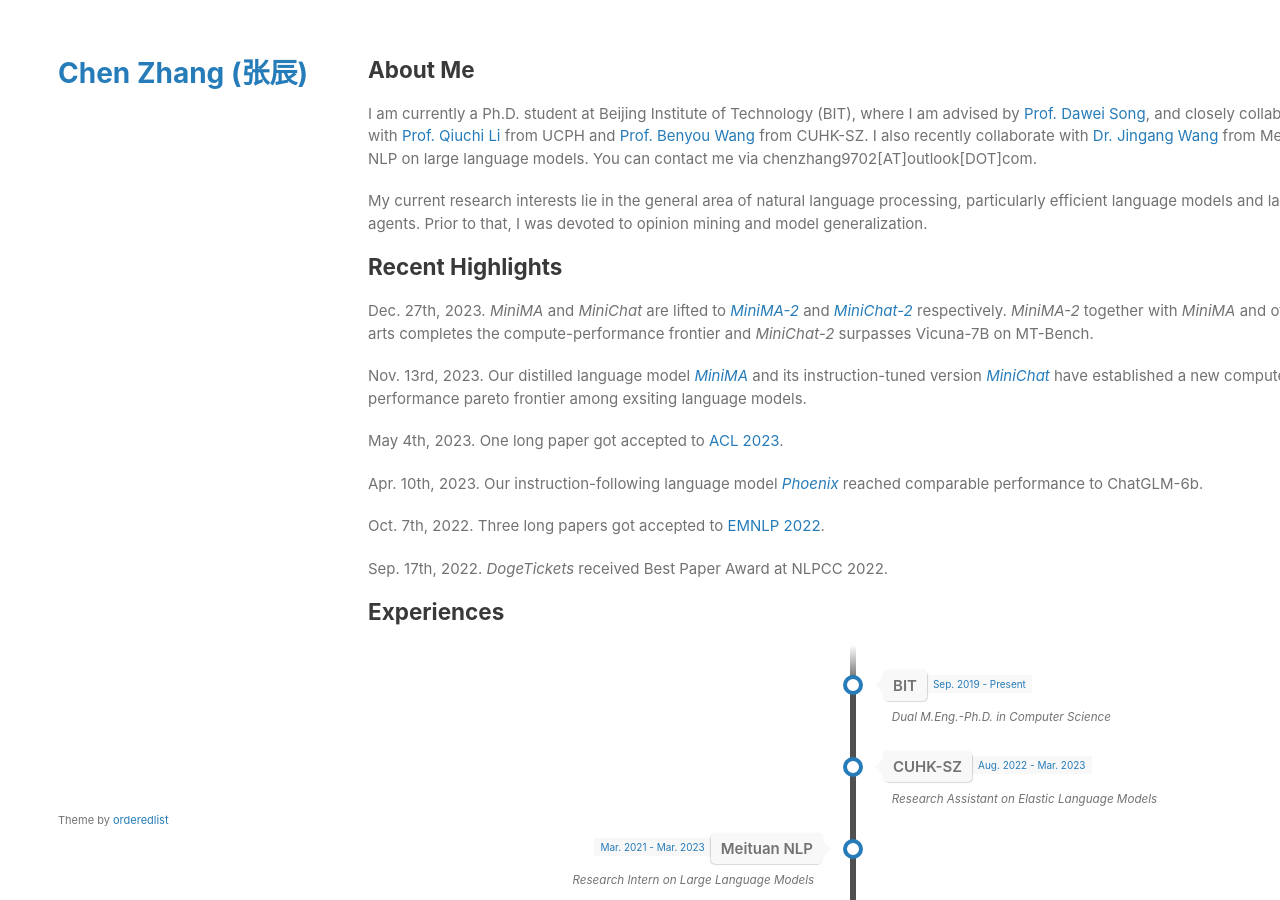
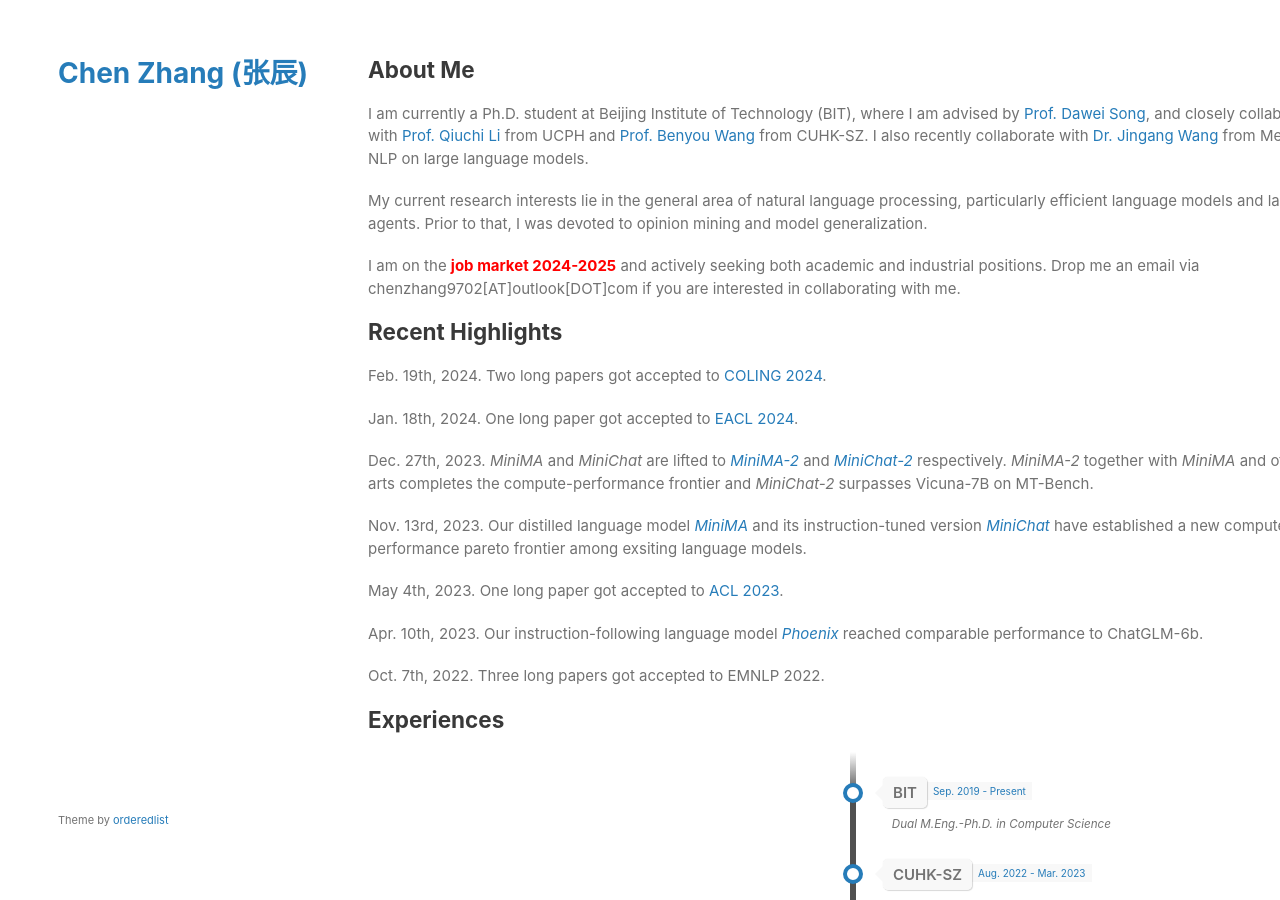
Before and after one commit to GeneZC/genezc.github.io, a Jekyll site: the page built from index.md, in a window 1280 px wide and 900 px high. Built offline with Jekyll 4.4.1, drawn with Linux system fonts in a browser that asks for light colours; our own code applies the rules of GitHub Pages for plain Markdown files; some of the changed text lies outside the part shown.

Commit message:
Update index.md

```diff
--- a/index.md
+++ b/index.md
@@ -4,11 +4,17 @@ layout: default
 
 ## About Me
 
-I am currently a Ph.D. student at Beijing Institute of Technology (BIT), where I am advised by [Prof. Dawei Song](http://cs.bit.edu.cn/szdw/jsml/js/sdw/index.htm), and closely collaborate with [Prof. Qiuchi Li](https://qiuchili.github.io) from UCPH and [Prof. Benyou Wang](https://wabyking.github.io/old) from CUHK-SZ. I also recently collaborate with [Dr. Jingang Wang](https://sites.google.com/site/bitwjg/) from Meituan NLP on large language models. You can contact me via chenzhang9702[AT]outlook[DOT]com.
+I am currently a Ph.D. student at Beijing Institute of Technology (BIT), where I am advised by [Prof. Dawei Song](http://cs.bit.edu.cn/szdw/jsml/js/sdw/index.htm), and closely collaborate with [Prof. Qiuchi Li](https://qiuchili.github.io) from UCPH and [Prof. Benyou Wang](https://wabyking.github.io/old) from CUHK-SZ. I also recently collaborate with [Dr. Jingang Wang](https://sites.google.com/site/bitwjg/) from Meituan NLP on large language models.
 
 My current research interests lie in the general area of natural language processing, particularly efficient language models and language agents. Prior to that, I was devoted to opinion mining and model generalization.
 
+I am on the <b><font color=red>job market 2024-2025</font></b> and actively seeking both academic and industrial positions. Drop me an email via chenzhang9702[AT]outlook[DOT]com if you are interested in collaborating with me.
+
 ## Recent Highlights
+
+Feb. 19th, 2024. Two long papers got accepted to [COLING 2024](https://lrec-coling-2024.org/).
+
+Jan. 18th, 2024. One long paper got accepted to [EACL 2024](https://2024.eacl.org/).
 
 Dec. 27th, 2023. *MiniMA* and *MiniChat* are lifted to [*MiniMA-2*](https://huggingface.co/GeneZC/MiniMA-2-3B) and [*MiniChat-2*](https://huggingface.co/GeneZC/MiniChat-2-3B) respectively. *MiniMA-2* together with *MiniMA* and other arts completes the compute-performance frontier and *MiniChat-2* surpasses Vicuna-7B on MT-Bench.
 
@@ -18,9 +24,7 @@ May 4th, 2023. One long paper got accepted to [ACL 2023](https://2023.aclweb.org
 
 Apr. 10th, 2023. Our instruction-following language model [*Phoenix*](https://github.com/FreedomIntelligence/LLMZoo) reached comparable performance to ChatGLM-6b.
 
-Oct. 7th, 2022. Three long papers got accepted to [EMNLP 2022](https://2022.emnlp.org/).
-
-Sep. 17th, 2022. *DogeTickets* received Best Paper Award at NLPCC 2022.
+Oct. 7th, 2022. Three long papers got accepted to EMNLP 2022.
 
 ## Experiences
 
@@ -34,6 +38,15 @@ Sep. 17th, 2022. *DogeTickets* received Best Paper Award at NLPCC 2022.
 			<div class="desc">Dual M.Eng.-Ph.D. in Computer Science</div>
 		</div>
 	</li>
+<!-- 	<li>
+		<div class="direction-l">
+			<div class="flag-wrapper">
+				<span class="flag">Xiaohongshu NLP</span>
+				<span class="time-wrapper"><span class="time">Mar. 2023 - Present</span></span>
+			</div>
+			<div class="desc">Algorithm Intern on Instruction-following Language Models</div>
+		</div>
+	</li> -->
 	<li>
 		<div class="direction-r">
 			<div class="flag-wrapper">
@@ -108,9 +121,13 @@ A large language model that reaches top-level performance on CLUE benchmark. <br
 **Chen Zhang**, Dawei Song, Zheyu Ye, and Yan Gao. <br>
 Preprint. [[arXiv]](https://arxiv.org/abs/2311.07052)[[code]](https://github.com/GeneZC/MiniMA)
 
+**How Speculative Could Speculative Decoding Be?** <br>
+Zhuorui Liu, **Chen Zhang**, and Dawei Song. <br>
+In **COLING 2024**.
+
 **Task-agnostic Distillation of Encoder-Decoder Language Models.** <br>
 **Chen Zhang**, Yang Yang, Qiuchi Li, Jingang Wang, and Dawei Song. <br>
-Preprint. [[arXiv]](https://arxiv.org/abs/2305.12330)
+In **COLING 2024**. [[arXiv]](https://arxiv.org/abs/2305.12330)
 
 **Lifting the Curse of Capacity Gap in Distilling Language Models.** <br>
 **Chen Zhang**, Yang Yang, Jiahao Liu, Jingang Wang, Yunsen Xian, Benyou Wang, and Dawei Song.  <br>
@@ -122,7 +139,7 @@ In submission to TOIS. [[arXiv]](https://arxiv.org/abs/2311.07204)
 
 **MiniDisc: Minimal Distillation Schedule for Language Model Compression.** <br>
 **Chen Zhang**, Yang Yang, Qifan Wang, Jiahao Liu, Jingang Wang, Wei Wu, and Dawei Song. <br>
-Preprint. [[arXiv]](https://arxiv.org/abs/2205.14570)[[code]](https://github.com/GeneZC/MiniDisc) <br>
+In **EACL 2024** Findings. [[arXiv]](https://arxiv.org/abs/2205.14570)[[code]](https://github.com/GeneZC/MiniDisc) <br>
 
 **Sparse Teachers Can Be Dense with Knowledge.** <br>
 Yi Yang\#, **Chen Zhang**\#, and Dawei Song.  <br>
```
